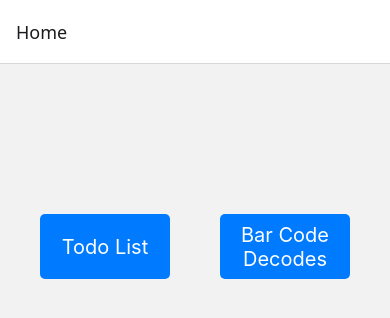
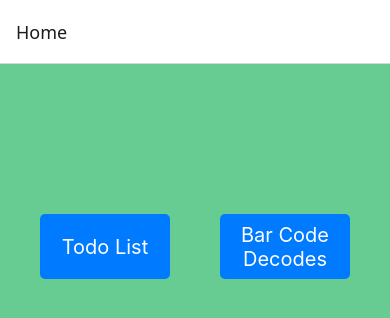
Before and after one commit to SNelson723/todos, a React Native app: screen /Home in a window 390 px wide. Shown: the top 318 px of the page. Built offline with nearby package versions, Linux system fonts and the light colour scheme; no server answers.

Commit message:
Started StoresScreen to build out

```diff
--- a/components/Home/HomeScreen.js
+++ b/components/Home/HomeScreen.js
@@ -26,9 +26,10 @@ const styles = StyleSheet.create({
     justifyContent: "center",
     paddingTop: 150,
     alignItems: "flex-start",
-    flexDirection: 'row',
+    flexDirection: "row",
     gap: 50,
-    flexWrap: 'wrap'
+    flexWrap: "wrap",
+    backgroundColor: "#66cc91",
   },
   button: {
     width: 130,
@@ -38,12 +39,12 @@ const styles = StyleSheet.create({
     alignItems: "center",
     borderRadius: 5,
     marginBottom: 30,
-    padding: 5
+    padding: 5,
   },
   buttonText: {
     color: "white",
     fontSize: 20,
-    textAlign: 'center'
+    textAlign: "center",
   },
 });
 
```
Also changed, not shown: components/Stores/StoresScreen.js (added, +13 -0 lines).
